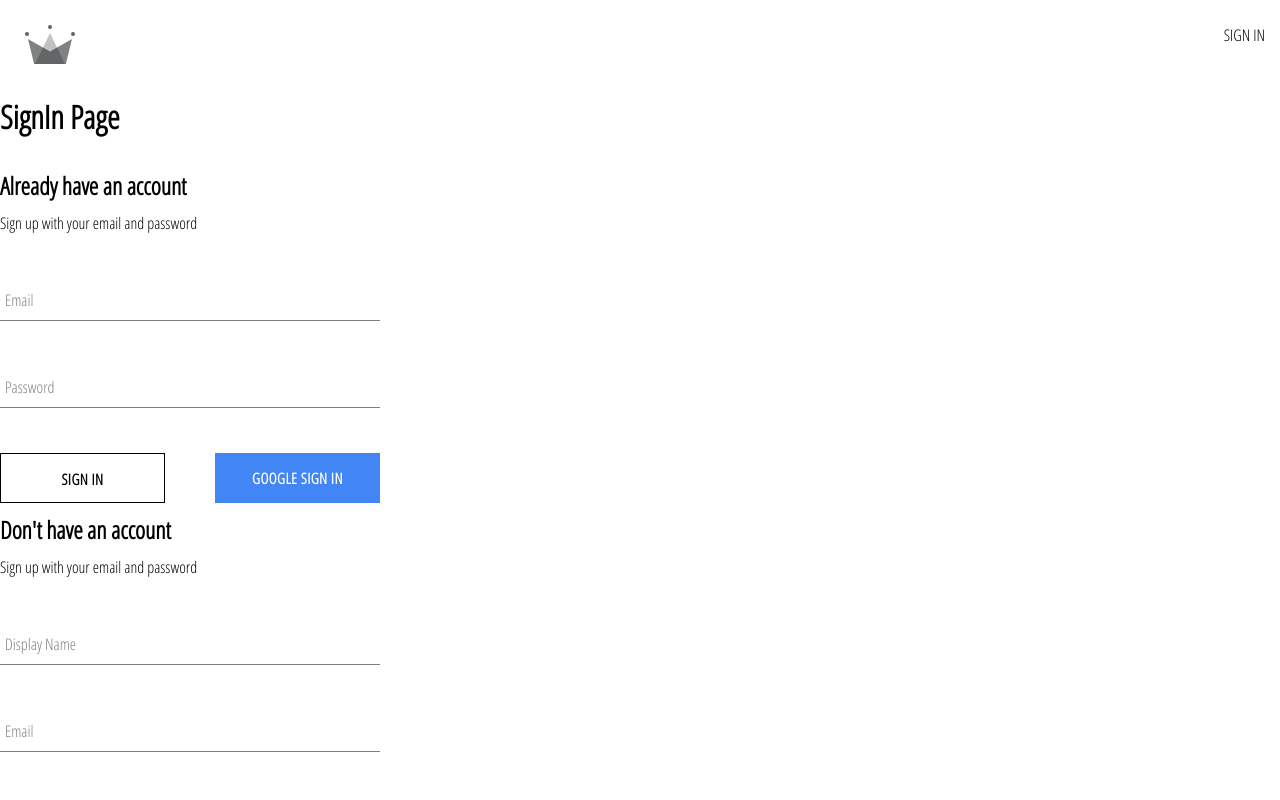
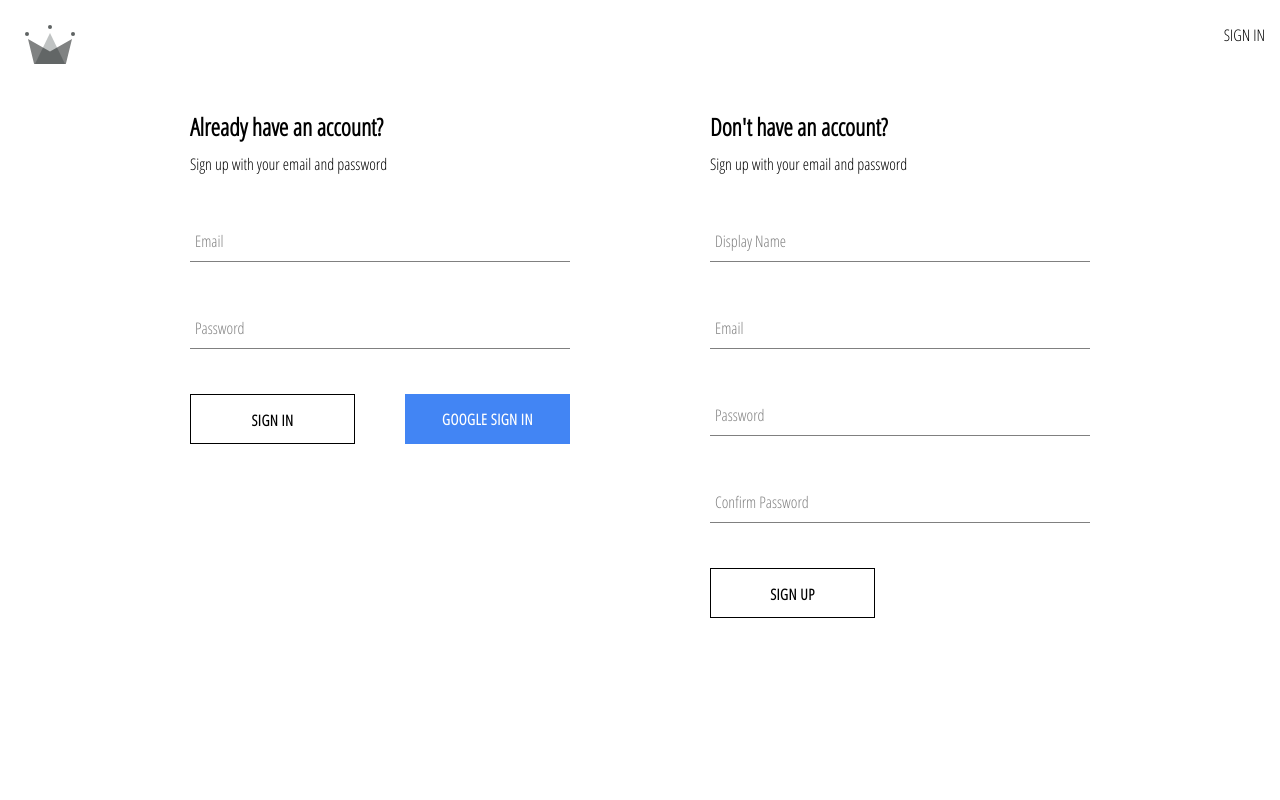
Before and after one commit to ManideepPaul/demo-ecommerce-project, a React (Create React App) app: page /auth in a window 1280 px wide. Shown: the top 800 px of the page. Built offline with nearby package versions, Linux system fonts and the light colour scheme.

Commit message:
sign-in and sign-up completed

```diff
--- a/src/components/sign-in-form/sign-in-form.component.jsx
+++ b/src/components/sign-in-form/sign-in-form.component.jsx
@@ -50,7 +50,7 @@
   };
   return (
     <div className="sign-up-container">
-      <h2>Already have an account</h2>
+      <h2>Already have an account?</h2>
       <span>Sign up with your email and password</span>
       <form onSubmit={handleSubmit}>
         <FormInput
@@ -74,7 +74,7 @@
           <Button buttonType="inverted" type="submit">
             SIGN IN
           </Button>
-          <Button buttonType="google" onClick={signInWithGoogle}>
+          <Button type='button' buttonType="google" onClick={signInWithGoogle}> {/* We need to specify the type='button' because by default button inside form is submit type */}
             GOOGLE SIGN IN
           </Button>
         </div>
--- a/src/components/sign-up-form/sign-up-form.component.jsx
+++ b/src/components/sign-up-form/sign-up-form.component.jsx
@@ -48,7 +48,7 @@
   };
   return (
     <div className="sign-up-container">
-        <h2>Don't have an account</h2>
+        <h2>Don't have an account?</h2>
       <span>Sign up with your email and password</span>
       <form onSubmit={handleSubmit}>
         <FormInput
--- a/src/routes/authentication/authentication.component.jsx
+++ b/src/routes/authentication/authentication.component.jsx
@@ -1,20 +1,15 @@
-
-import {
-  signInWithGooglePopup,
-  createUserDoucumentFromAuth,
-} from "../../utils/firebase/firebase.utils";
 
 import SignUpForm from "../../components/sign-up-form/sign-up-form.component";
 import SignInForm from "../../components/sign-in-form/sign-in-form.component";
+import './authentication.styles.scss'
 
 const Authentication = () => {
 
   return (
-    <>
-      <h1>SignIn Page</h1>
+    <div className="authentication-container">
       <SignInForm />
       <SignUpForm />
-    </>
+    </div>
   );
 };
 
--- /dev/null
+++ b/src/routes/authentication/authentication.styles.scss
@@ -0,0 +1,6 @@
+.authentication-container {
+    display: flex;
+    width: 900px;
+    justify-content: space-between;
+    margin: 30px auto;
+}
```
